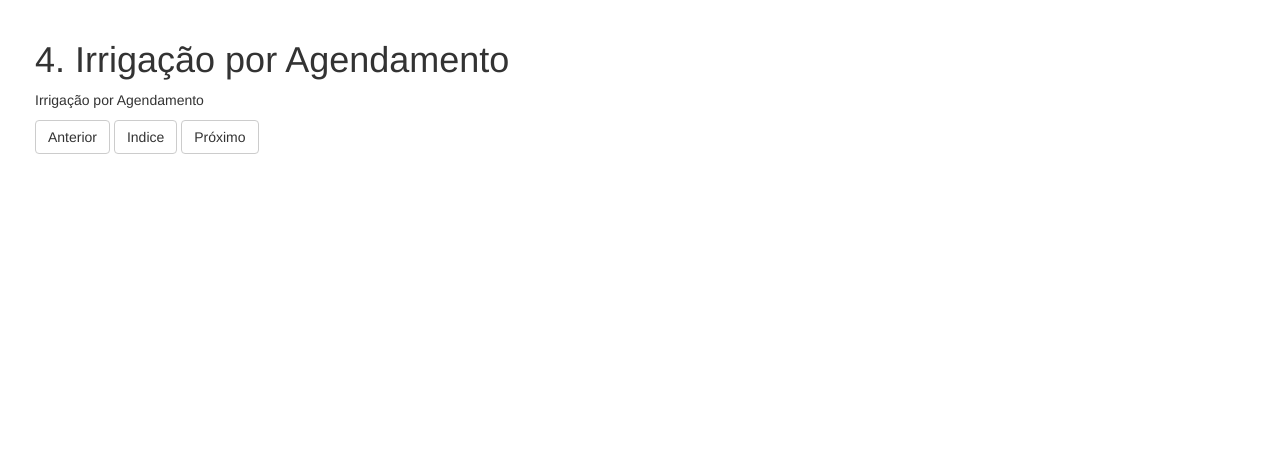
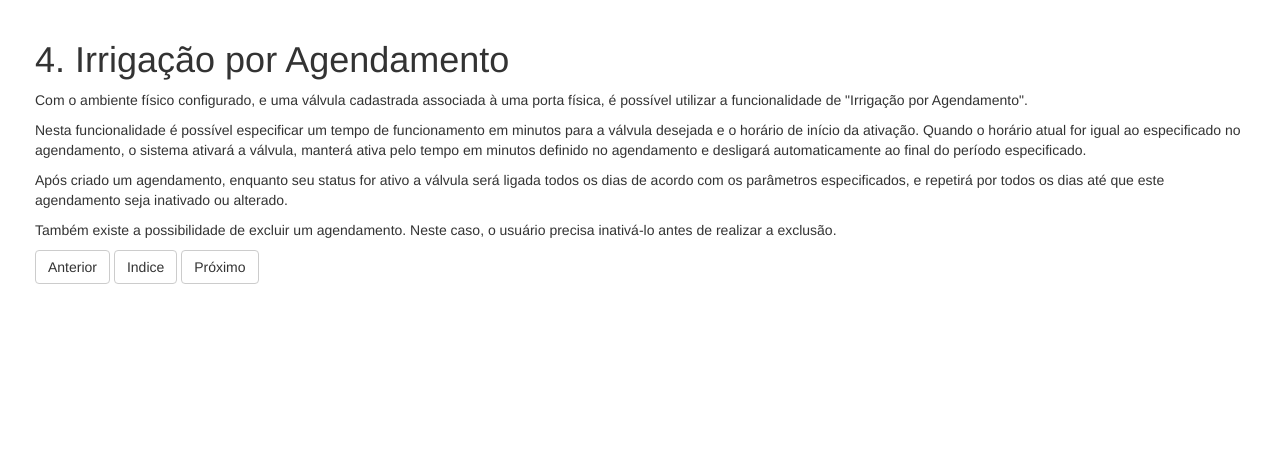
Before and after one commit to digicabral/Irrigare, a website: page pages/irrigacao_agendamento.html in a window 1280 px wide. Drawn offline with Linux system fonts and the light colour scheme.

Commit message:
Conteudo Agendamento

```diff
--- a/pages/irrigacao_agendamento.html
+++ b/pages/irrigacao_agendamento.html
@@ -79,9 +79,23 @@
                 <div class="row">
                     <div class="col-lg-12">
                         <h1>4. Irrigação por Agendamento</h1>
-                        <p></p>
-                        <p></p>
-                        <p>Irrigação por Agendamento</p>
+                        <p>
+                          Com o ambiente físico configurado, e uma válvula cadastrada associada à uma porta física,
+                            é possível utilizar a funcionalidade de "Irrigação por Agendamento".
+                        </p>
+                        <p>
+                          Nesta funcionalidade é possível especificar um tempo de funcionamento em minutos para a
+                          válvula desejada e o horário de início da ativação. Quando o horário atual for igual ao especificado no agendamento,
+                          o sistema ativará a válvula, manterá ativa pelo tempo em minutos definido no agendamento e desligará automaticamente
+                          ao final do período especificado.
+                        </p>
+                        <p>
+                          Após criado um agendamento, enquanto seu status for ativo a válvula será ligada todos os dias de acordo com os parâmetros
+                          especificados, e repetirá por todos os dias até que este agendamento seja inativado ou alterado.
+                        </p>
+                        <p>
+                          Também existe a possibilidade de excluir um agendamento. Neste caso, o usuário precisa inativá-lo antes de realizar a exclusão.
+                        </p>
                         <a href="irrigacao_timer.html" class="btn btn-default" id="btn-previous">Anterior</a>
                         <a href="#menu-toggle" class="btn btn-default" id="menu-toggle">Indice</a>
                         <a href="listagem_irrigacao.html" class="btn btn-default" id="btn-next">Próximo</a>
```
Also changed, not shown: pages/irrigacao_timer.html (+1 -1 lines).
